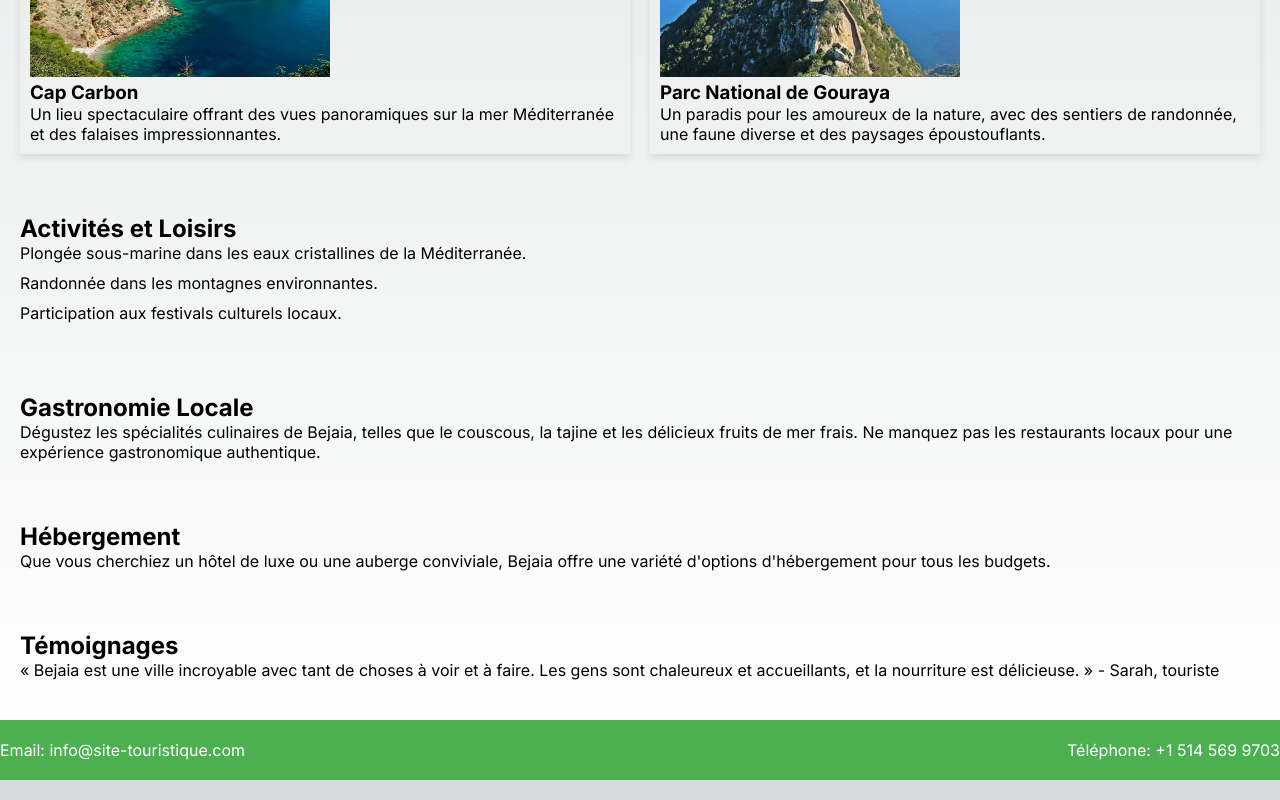
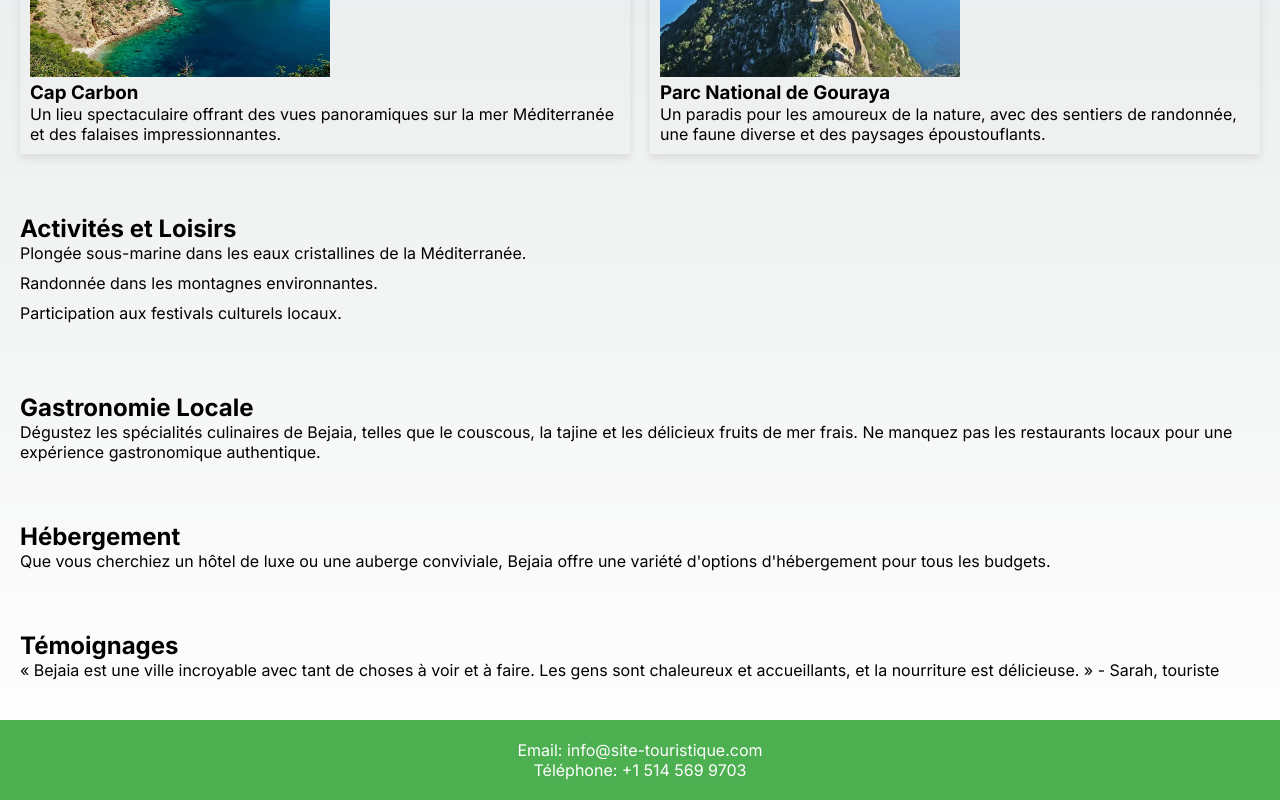
Before and after one commit to said2715374/Bejaia, a Next.js app: page / in a window 1280 px wide. Shown: the part 955-1755 px from the top of the page. Built offline with nearby package versions, Linux system fonts and the light colour scheme.

Commit message:
correction

```diff
--- a/Components/footer.module.css
+++ b/Components/footer.module.css
@@ -1,4 +1,4 @@
-/* footer.module.css */
+
 .footer {
     background-color: #4CAF50;
     padding: 20px 0;
@@ -8,10 +8,14 @@
 
 .contactInfo {
     display: flex;
-    justify-content: space-between;
-    gap: 20px;
+    flex-direction: column;
+    align-items: center;
+    justify-content: center;
+    height: 5vh;
 }
 
 .contactInfo p {
     margin: 0;
+    top: 0;
+    left: 0;
 }
```
